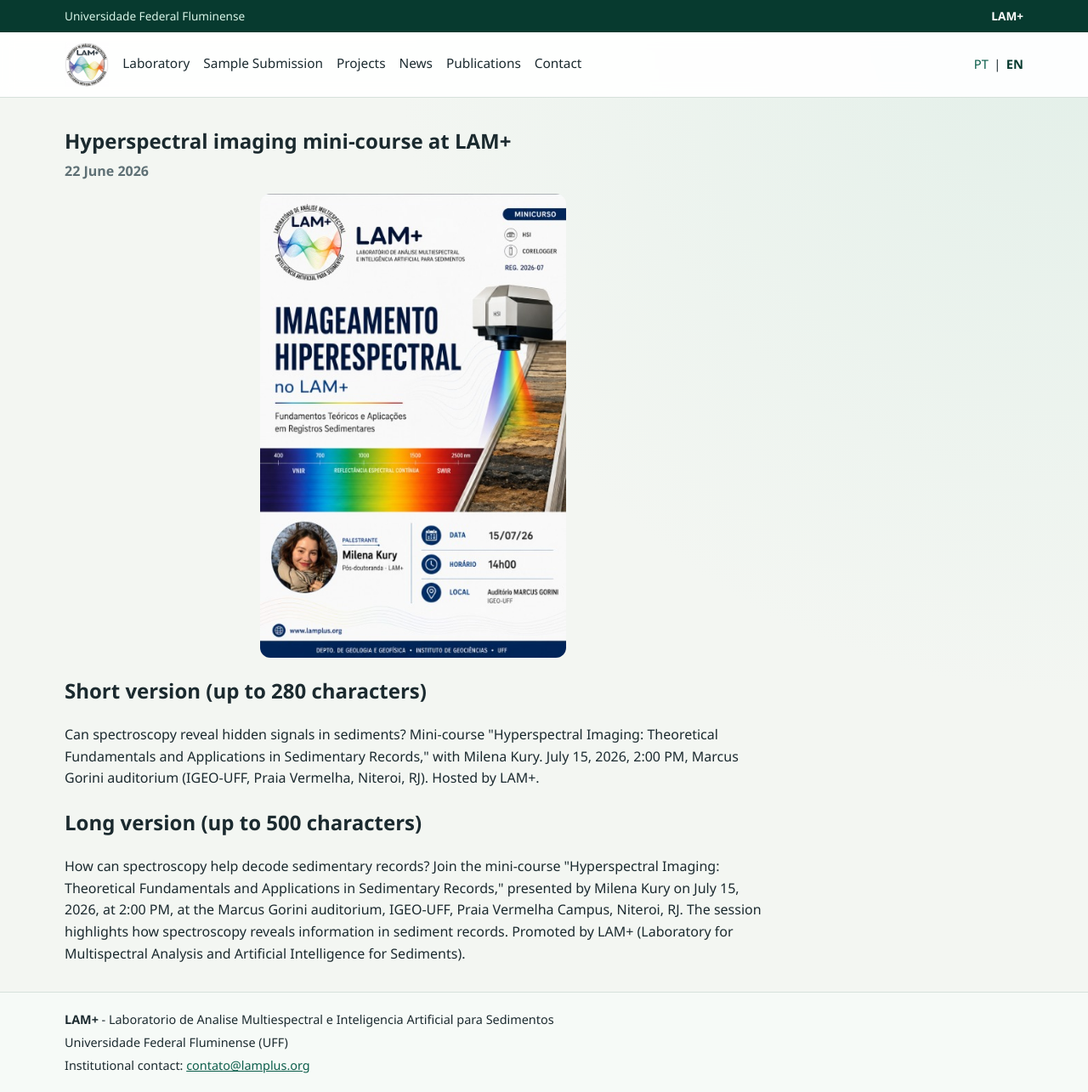
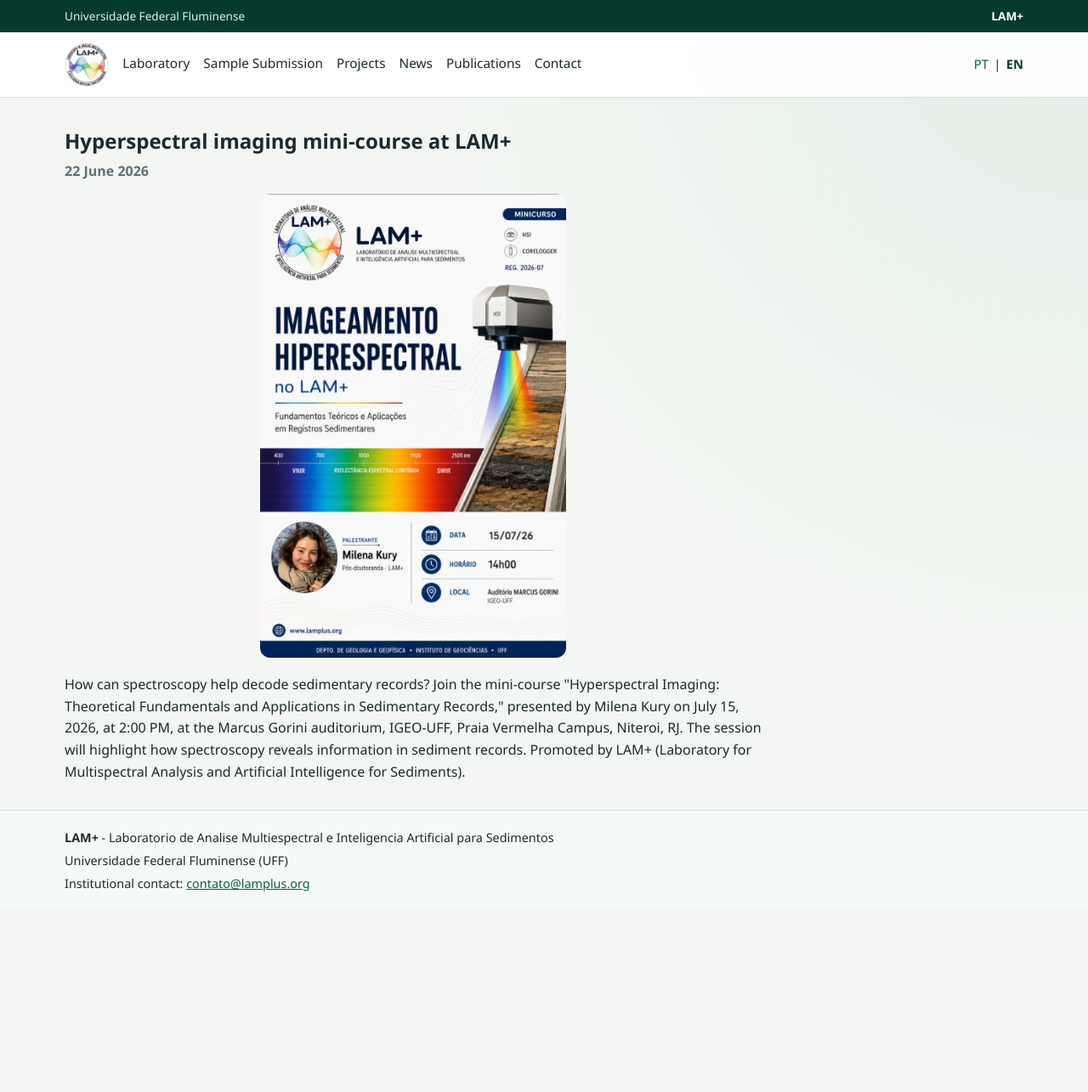
Before and after one commit to lam-plus/lam-plus.github.io, a Jekyll site: the page built from _posts/en/2026-06-22-hyperspectral-imaging-mini-course-announcement.md, in a window 1280 px wide and 1285 px high. Shown: the whole window at 85% size. Built offline with Jekyll 4.4.1, drawn with Linux system fonts in a browser that asks for light colours.

Commit message:
Update mini-course announcement content for clarity and consistency

```diff
--- a/_posts/en/2026-06-22-hyperspectral-imaging-mini-course-announcement.md
+++ b/_posts/en/2026-06-22-hyperspectral-imaging-mini-course-announcement.md
@@ -21,9 +21,5 @@ alt_lang: /pt/noticias/2026-06-22-divulgacao-minicurso-imageamento-hiperespectra
 		<img src="{{ page.image | relative_url }}" alt="Announcement for the hyperspectral imaging mini-course at LAM+" />
 	</figure>
 
-	<h2>Short version (up to 280 characters)</h2>
-	<p>Can spectroscopy reveal hidden signals in sediments? Mini-course "Hyperspectral Imaging: Theoretical Fundamentals and Applications in Sedimentary Records," with Milena Kury. July 15, 2026, 2:00 PM, Marcus Gorini auditorium (IGEO-UFF, Praia Vermelha, Niteroi, RJ). Hosted by LAM+.</p>
-
-	<h2>Long version (up to 500 characters)</h2>
-	<p>How can spectroscopy help decode sedimentary records? Join the mini-course "Hyperspectral Imaging: Theoretical Fundamentals and Applications in Sedimentary Records," presented by Milena Kury on July 15, 2026, at 2:00 PM, at the Marcus Gorini auditorium, IGEO-UFF, Praia Vermelha Campus, Niteroi, RJ. The session highlights how spectroscopy reveals information in sediment records. Promoted by LAM+ (Laboratory for Multispectral Analysis and Artificial Intelligence for Sediments).</p>
+	<p>How can spectroscopy help decode sedimentary records? Join the mini-course "Hyperspectral Imaging: Theoretical Fundamentals and Applications in Sedimentary Records," presented by Milena Kury on July 15, 2026, at 2:00 PM, at the Marcus Gorini auditorium, IGEO-UFF, Praia Vermelha Campus, Niteroi, RJ. The session will highlight how spectroscopy reveals information in sediment records. Promoted by LAM+ (Laboratory for Multispectral Analysis and Artificial Intelligence for Sediments).</p>
 </article>
```
Also changed, not shown: _posts/pt/2026-06-22-divulgacao-minicurso-imageamento-hiperespectral.md (+1 -5 lines).
